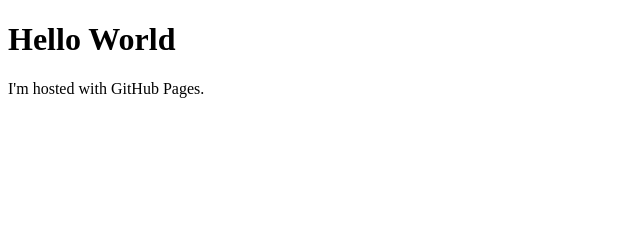
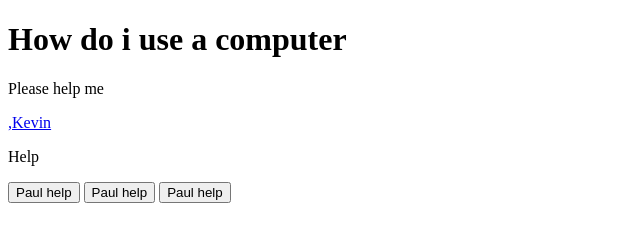
Before and after one commit to tetraunknown/tetraunknown.github.io, a plain HTML site: page index.html in a window 1280 px wide. Shown: the whole page, without its empty margins (0-640 px from the left). Drawn offline with Linux system fonts and the light colour scheme.

Commit message:
Update index.html

```diff
--- a/index.html
+++ b/index.html
@@ -1,7 +1,17 @@
 <!DOCTYPE html>
 <html>
-<body>
-<h1>Hello World</h1>
-<p>I'm hosted with GitHub Pages.</p>
-</body>
+<head>
+    <title>tetry</title>
+    <link rel="stylesheet" href="style.css">
+</head>
+  <body>
+    <h1>How do i use a computer</h1>
+    <p>Please help me</p>
+    <a href="https://google.com/">,Kevin</a>
+	<p>Help</p>
+	<button id="btn1">Paul help</button>
+	<button id="btn2">Paul help</button>
+	<button id="btn3">Paul help</button>
+	<script src="script.js"></script>
+  </body>
 </html>
```
